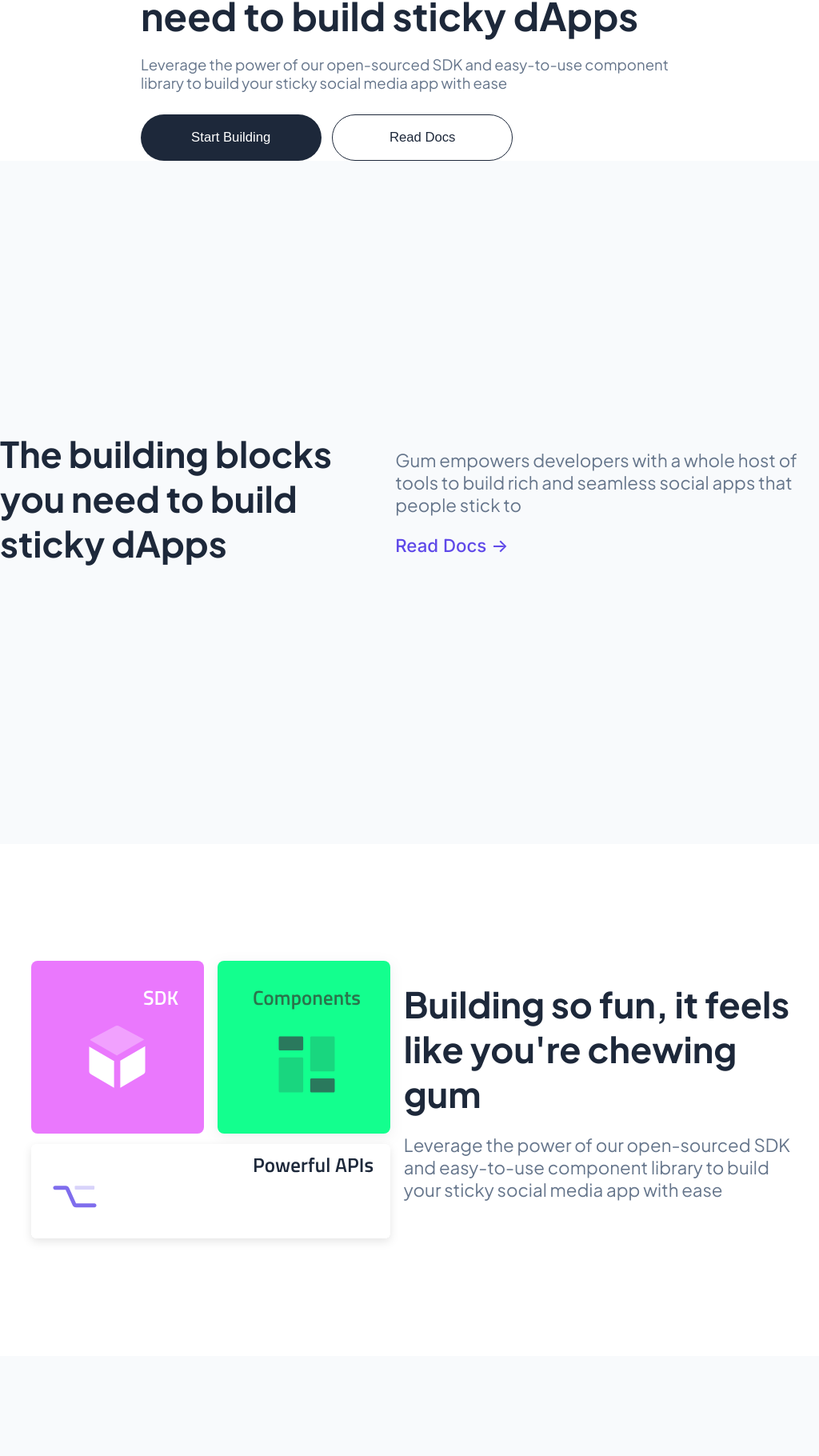
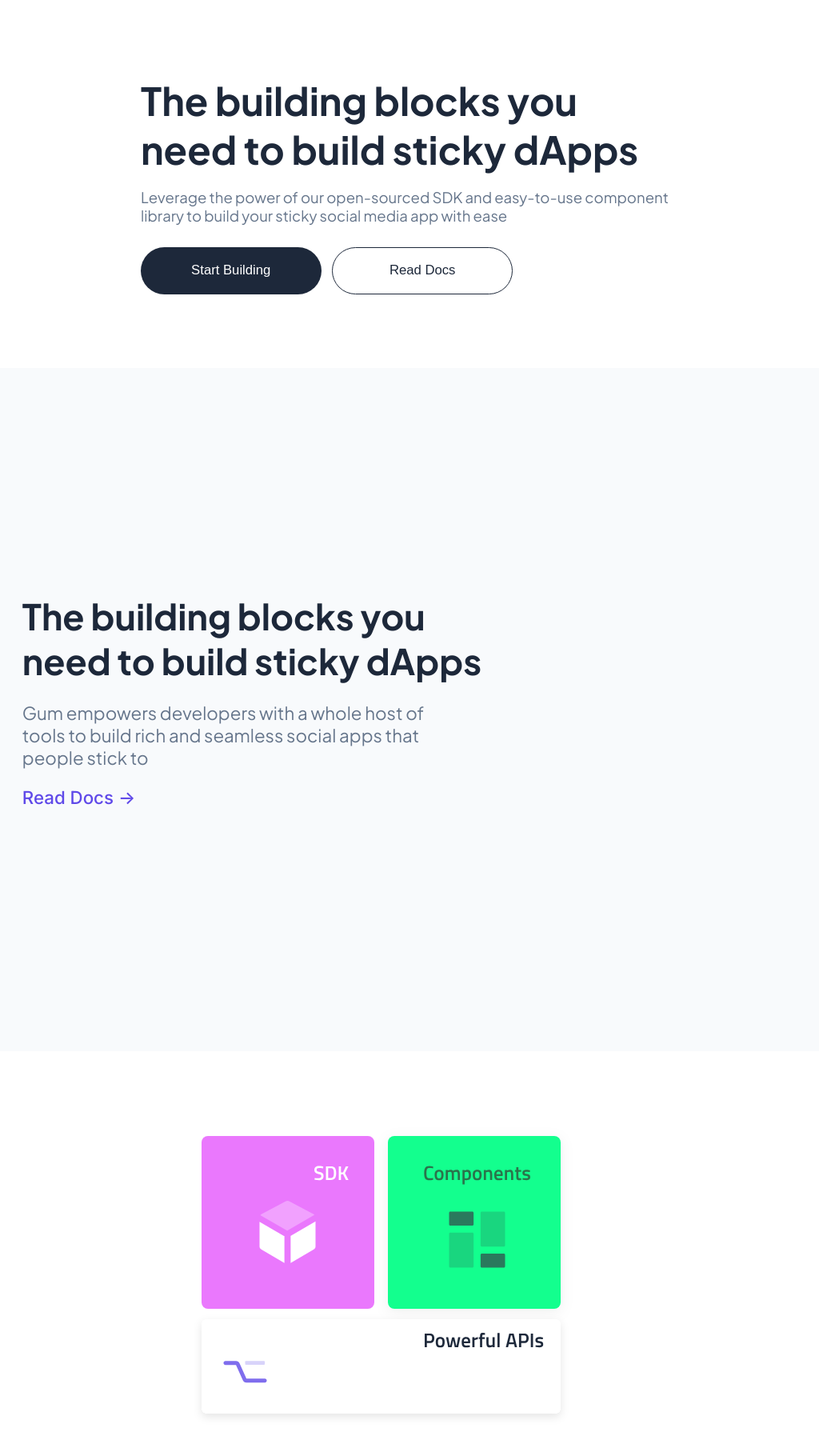
Before and after one commit to gumhq/gum-lp, a Next.js app: page / in a window 1024 px wide. Shown: the part 878-2698 px from the top of the page at 80% size. Built offline with nearby package versions, Linux system fonts and the light colour scheme.

Commit message:
fix: responsiveness

```diff
--- a/src/styles/Home.module.scss
+++ b/src/styles/Home.module.scss
@@ -19,6 +19,21 @@
   display: flex;
   align-items: center;
   justify-content: space-between;
+  @media only screen and (max-width: 1200px) {
+    flex-direction: column;
+    padding: 10em 0em;
+    gap: 5em;
+    & > img {
+      padding: 0em 3em;
+      max-width: 100%;
+    }
+    @media only screen and (min-width: 600px) {
+      gap: 10em;
+      & > img {
+        margin-right: calc(1vw + 6em);
+      }
+    }
+  }
 }
 
 .whySectionText {
@@ -40,6 +55,10 @@
   max-width: 1400px;
   width: 100%;
   justify-content: space-between;
+  padding: 0em 3em;
+  @media only screen and (max-width: 1200px) {
+    flex-direction: column;
+  }
 }
 
 .blocksHeading {
@@ -103,6 +122,9 @@
     border: 0.1em solid var(--gray-600);
     color: var(--gray-700);
   }
+  @media only screen and (max-width: 540px) {
+    display: none;
+  }
 }
 
 .navLinks {
@@ -144,6 +166,9 @@
 
 .heroContentLeft {
   max-width: 42rem;
+  @media only screen and (max-width: 600px) {
+    transform: scale(0.85);
+  }
 }
 
 .heroButtons {
@@ -152,6 +177,9 @@
   justify-content: flex-start;
   gap: 1.5em;
   margin-top: 3em;
+  @media only screen and (min-width: 1000px) {
+    margin-bottom: 10em;
+  }
   & > button {
     width: 13.5em;
     height: 3.5em;
@@ -191,4 +219,8 @@
     position: absolute;
     right: 0;
   }
+  @media only screen and (max-width: 1200px) {
+    width: 100%;
+    height: 100%;
+  }
 }
--- a/src/styles/globals.scss
+++ b/src/styles/globals.scss
@@ -21,6 +21,7 @@
 
 body {
   margin: 0 auto;
+  overflow-x: hidden;
 }
 
 .main-page {
```
